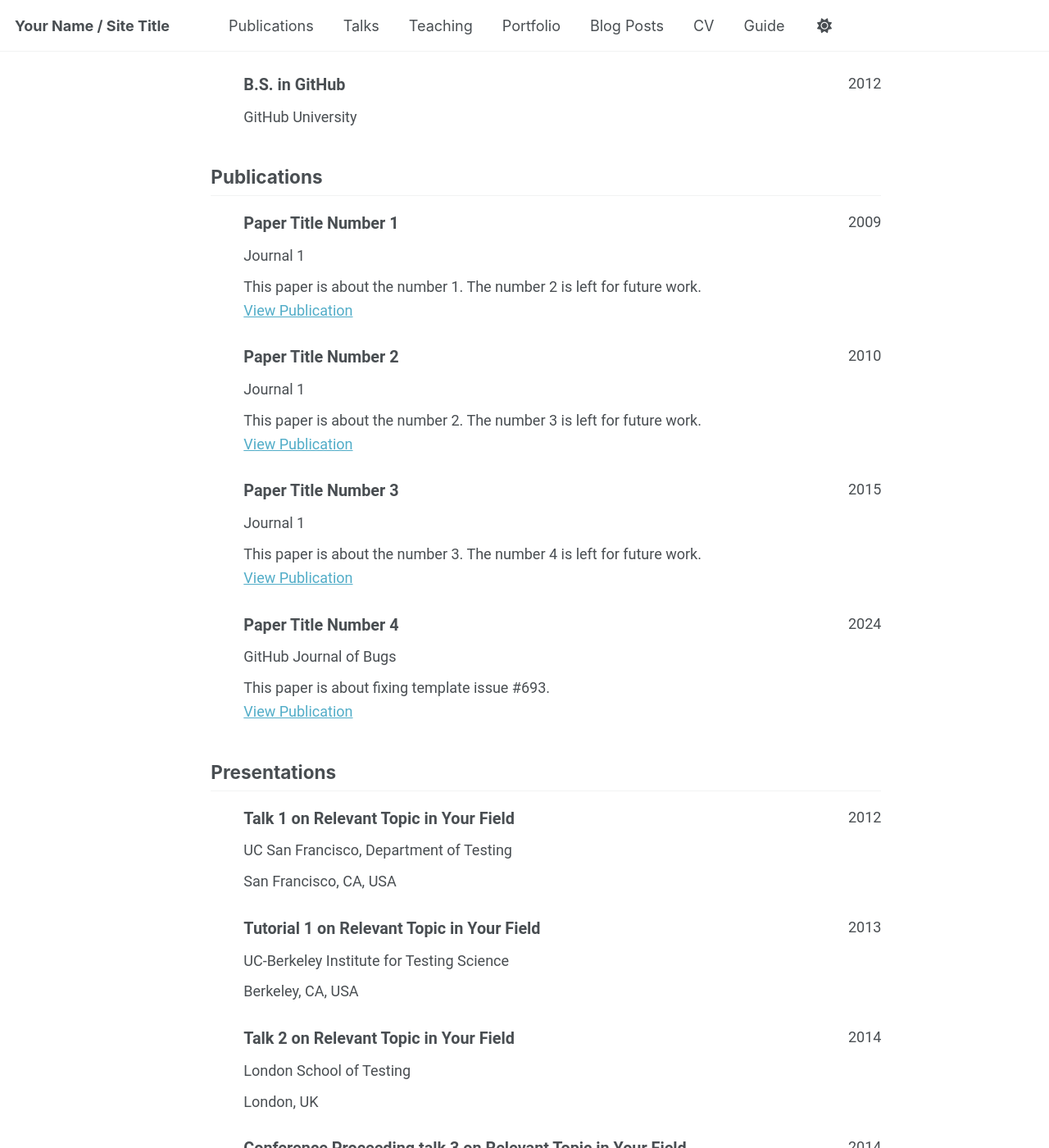
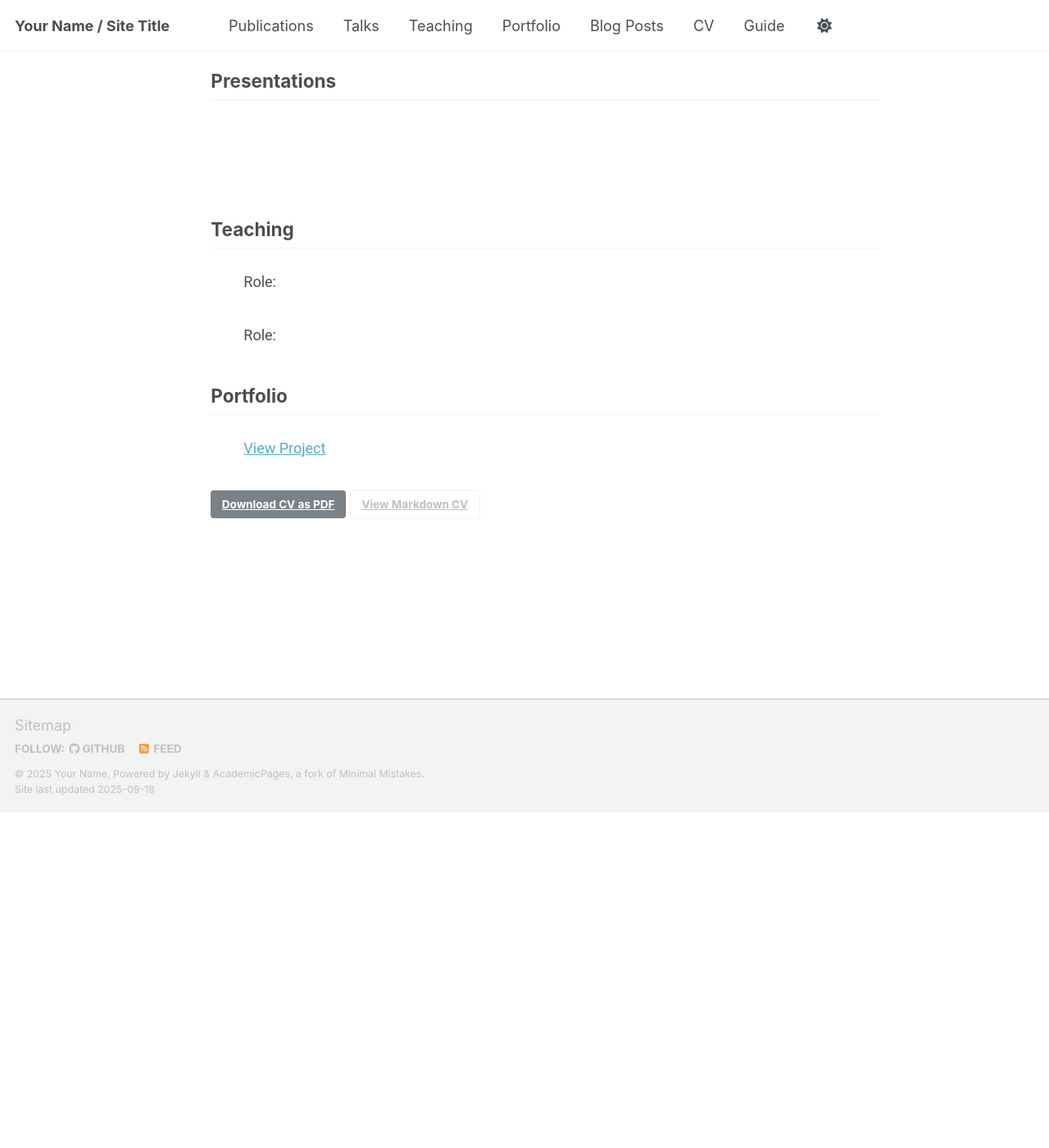
Before and after one commit to giersekunst/giersekunst.github.io, a Jekyll site: the page built from _pages/cv-json.md, in a window 1280 px wide and 1400 px high, scrolled down 680 px. Shown: the whole window at 82% size. Built offline with Jekyll 4.4.1, drawn with Linux system fonts in a browser that asks for light colours; a script that is not in the unit is left out; after the commit the page ends 1671 px from its top, so only the background shows below that; some of the changed text lies outside the part shown.

Commit message:
Update cv.json

```diff
--- a/_data/cv.json
+++ b/_data/cv.json
@@ -1,61 +1,51 @@
 {
   "basics": {
-    "name": "Your Sidebar Name",
-    "email": "none@example.org",
+    "name": "Fernanda Giersdorf",
+    "email": "gierse.kunst@gmail.com",
     "phone": "",
-    "website": "https://academicpages.github.io",
-    "summary": "Currently employed at Red Brick University. Short biography for the left-hand sidebar",
+    "website": "https://giersekunst.github.io",
+    "summary": "",
     "location": {
       "address": "",
       "postalCode": "",
-      "city": "Earth",
-      "countryCode": "US",
+      "city": "Grebin",
+      "countryCode": "",
       "region": ""
     },
     "profiles": [
       {
-        "network": "Google Scholar",
+        "network": "Instagram",
         "username": "",
-        "url": "https://scholar.google.com/citations?user=PS_CX0AAAAAJ"
-      },
-      {
-        "network": "ORCID",
-        "username": "",
-        "url": "http://orcid.org/yourorcidurl"
-      },
-      {
-        "network": "GitHub",
-        "username": "academicpages",
-        "url": "https://github.com/academicpages"
+        "url": "https://www.instagram.com/gierse.kunst/"
       }
     ]
   },
   "work": [],
   "education": [
     {
-      "institution": "GitHub University",
-      "area": "Ph.D in Version Control Theory",
+      "institution": "",
+      "area": "",
       "studyType": "",
       "startDate": "",
-      "endDate": "2018",
+      "endDate": "",
       "gpa": null,
       "courses": []
     },
     {
-      "institution": "GitHub University",
-      "area": "M.S. in Jekyll",
+      "institution": "",
+      "area": "",
       "studyType": "",
       "startDate": "",
-      "endDate": "2014",
+      "endDate": "",
       "gpa": null,
       "courses": []
     },
     {
-      "institution": "GitHub University",
-      "area": "B.S. in GitHub",
+      "institution": "",
+      "area": "",
       "studyType": "",
       "startDate": "",
-      "endDate": "2012",
+      "endDate": "",
       "gpa": null,
       "courses": []
     }
@@ -66,87 +56,66 @@
   "references": [],
   "publications": [
     {
-      "name": "Paper Title Number 1",
-      "publisher": "Journal 1",
-      "releaseDate": "2009-10-01",
-      "website": "http://academicpages.github.io/files/paper1.pdf",
-      "summary": "This paper is about the number 1. The number 2 is left for future work."
-    },
-    {
-      "name": "Paper Title Number 2",
-      "publisher": "Journal 1",
-      "releaseDate": "2010-10-01",
-      "website": "http://academicpages.github.io/files/paper2.pdf",
-      "summary": "This paper is about the number 2. The number 3 is left for future work."
-    },
-    {
-      "name": "Paper Title Number 3",
-      "publisher": "Journal 1",
-      "releaseDate": "2015-10-01",
-      "website": "http://academicpages.github.io/files/paper3.pdf",
-      "summary": "This paper is about the number 3. The number 4 is left for future work."
-    },
-    {
-      "name": "Paper Title Number 4",
-      "publisher": "GitHub Journal of Bugs",
-      "releaseDate": "2024-02-17",
-      "website": "http://academicpages.github.io/files/paper3.pdf",
-      "summary": "This paper is about fixing template issue #693."
+      "name": "",
+      "publisher": "",
+      "releaseDate": "",
+      "website": "",
+      "summary": ""
     }
   ],
   "presentations": [
     {
-      "name": "Talk 1 on Relevant Topic in Your Field",
-      "event": "UC San Francisco, Department of Testing",
-      "date": "2012-03-01",
-      "location": "San Francisco, CA, USA",
+      "name": "",
+      "event": "",
+      "date": "",
+      "location": "",
       "description": ""
     },
     {
-      "name": "Tutorial 1 on Relevant Topic in Your Field",
-      "event": "UC-Berkeley Institute for Testing Science",
-      "date": "2013-03-01",
-      "location": "Berkeley, CA, USA",
+      "name": "",
+      "event": "",
+      "date": "",
+      "location": "",
       "description": ""
     },
     {
-      "name": "Talk 2 on Relevant Topic in Your Field",
-      "event": "London School of Testing",
-      "date": "2014-02-01",
-      "location": "London, UK",
+      "name": "",
+      "event": "",
+      "date": "",
+      "location": "",
       "description": ""
     },
     {
-      "name": "Conference Proceeding talk 3 on Relevant Topic in Your Field",
-      "event": "Testing Institute of America 2014 Annual Conference",
-      "date": "2014-03-01",
-      "location": "Los Angeles, CA, USA",
+      "name": "",
+      "event": "",
+      "date": "",
+      "location": "",
       "description": ""
     }
   ],
   "teaching": [
     {
-      "course": "Teaching experience 1",
-      "institution": "University 1, Department",
-      "date": "2014-01-01",
-      "role": "Undergraduate course",
+      "course": "",
+      "institution": "",
+      "date": "",
+      "role": "",
       "description": ""
     },
     {
-      "course": "Teaching experience 2",
-      "institution": "University 1, Department",
-      "date": "2015-01-01",
-      "role": "Workshop",
+      "course": "",
+      "institution": "",
+      "date": "",
+      "role": "",
       "description": ""
     }
   ],
   "portfolio": [
     {
-      "name": "Portfolio item number 1",
-      "category": "portfolio",
+      "name": "",
+      "category": "",
       "date": "",
       "url": "",
-      "description": "Short description of portfolio item number 1<br/><img src='/images/500x300.png'>"
+      "description": ""
     }
   ]
 }
```
